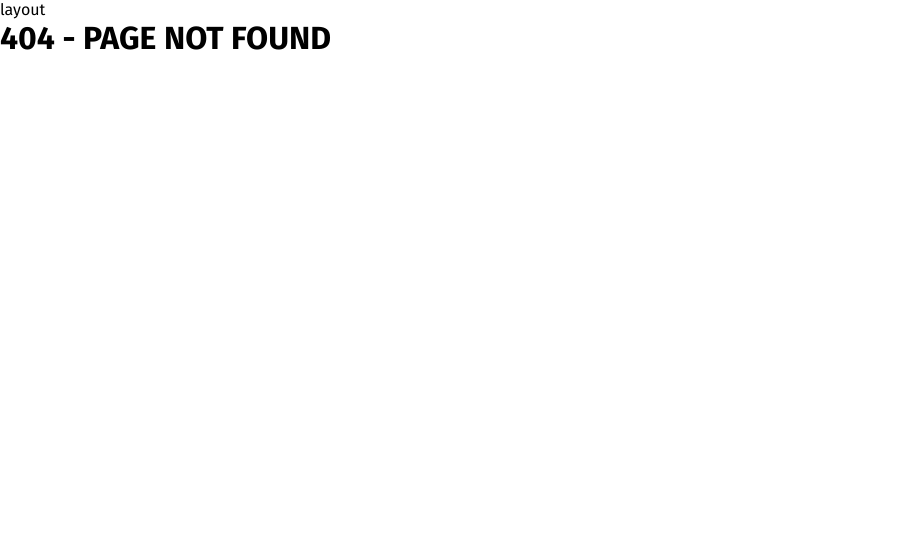
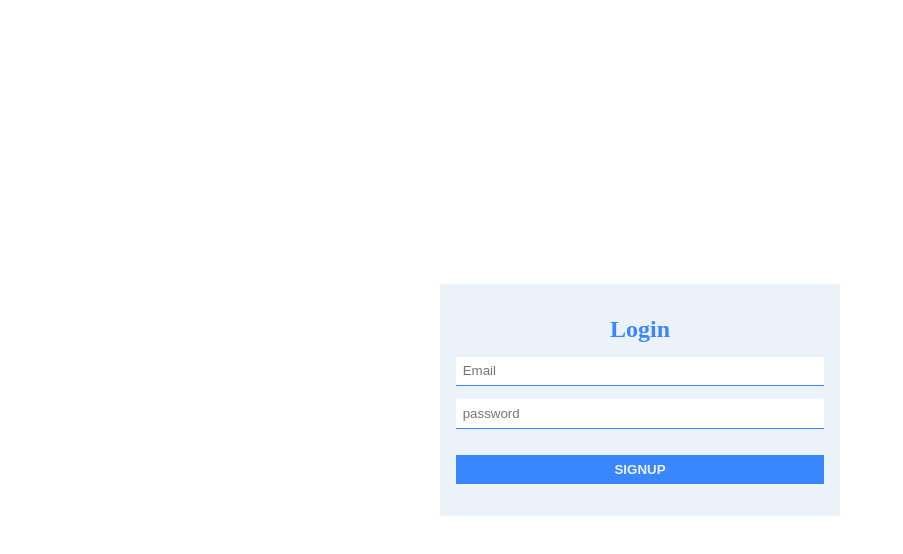
Before and after one commit to IM-Suryakant-Kumar/dashboard-assignment, a React (Vite) app in the folder client/: page /login in a window 1280 px wide. Before the commit this address had no page. Shown: the top 554 px of the page, without its empty margins (0-903 px from the left). Built offline with nearby package versions, Linux system fonts and the light colour scheme.

Commit message:
feat: added Login page

```diff
--- a/client/src/App.tsx
+++ b/client/src/App.tsx
@@ -5,6 +5,7 @@ import {
 	Route,
 } from "react-router-dom";
 import Layout from "./components/Layout";
+import Login from "./pages/Login.tsx";
 
 function App() {
 	const router = createBrowserRouter(
@@ -12,6 +13,7 @@ function App() {
 			<Route
 				path="/"
 				element={<Layout />}>
+                    <Route path="/login" element={<Login />} />
 				<Route
 					path="*"
 					element={<h1>404 - PAGE NOT FOUND</h1>}
--- a/client/src/components/Layout.tsx
+++ b/client/src/components/Layout.tsx
@@ -1,11 +1,11 @@
 import { Outlet } from "react-router"
+import { Container } from "../styles/layout.css"
 
 const Layout = () => {
   return (
-    <div>
-        layout
+    <Container>
         <Outlet />
-    </div>
+    </Container>
   )
 }
 
--- /dev/null
+++ b/client/src/pages/Login.tsx
@@ -0,0 +1,27 @@
+import { Form } from "react-router-dom";
+import { Button, Container, Input, Title, Wrapper } from "../styles/login.css";
+
+const Login = () => {
+	return (
+		<Container>
+			<Wrapper>
+				<Title>Login</Title>
+				<Form>
+					<Input
+						type="email"
+						name="email"
+						placeholder="Email"
+					/>
+					<Input
+						type="password"
+						name="password"
+						placeholder="password"
+					/>
+                    <Button>Signup</Button>
+				</Form>
+			</Wrapper>
+		</Container>
+	);
+};
+
+export default Login;
--- a/client/src/styles/index.ts
+++ b/client/src/styles/index.ts
@@ -2,6 +2,12 @@ import { createGlobalStyle } from "styled-components";
 
 const GlobalStyle = createGlobalStyle`
     @import url('https://fonts.googleapis.com/css2?family=Cinzel:wght@400;500;600;700;800;900&family=Fira+Sans:wght@300;400;500;600;700;800;900&display=swap');
+
+    :root {
+        --primary-color: #ebf2fa;
+        --secondary-color: #cae9ff;
+        --logo-color: #3a86ff;
+    }
 
     *, *::after, *::before {
         margin: 0;
--- /dev/null
+++ b/client/src/styles/layout.css.tsx
@@ -0,0 +1,5 @@
+import styled from "styled-components"
+
+export const Container = styled.div`
+    min-height: 100vh;
+`
--- /dev/null
+++ b/client/src/styles/login.css.tsx
@@ -0,0 +1,47 @@
+import styled from "styled-components";
+
+export const Container = styled.div`
+	min-height: 100vh;
+	display: flex;
+	justify-content: center;
+	align-items: center;
+`;
+
+export const Wrapper = styled.div`
+	background-color: var(--primary-color);
+	width: 100%;
+	max-width: 400px;
+	padding: 2em 1em;
+    box-shadow: 0.1em -0.1em 0.3125em 0.01em ragba(0, 0, 0, 0.5);
+`;
+
+export const Title = styled.h2`
+	font-family: "Cinzel", serif;
+	text-align: center;
+    color: var(--logo-color);
+`;
+
+export const Form = styled.form`
+    margin-top: 1em;
+`;
+
+export const Input = styled.input`
+    width: 100%;
+    outline: none;
+    border: none;
+    border-bottom: 1px solid var(--logo-color);
+    margin-top: 1em;
+    padding: 0.5em;
+`;
+
+export const Button = styled.button`
+    width: 100%;
+    margin-top: 2em;
+    padding: 0.5em;
+    border: none;
+    background-color: var(--logo-color);
+    color: var(--primary-color);
+    text-transform: uppercase;
+    font-weight: bolder;
+    cursor: pointer;
+`
```
